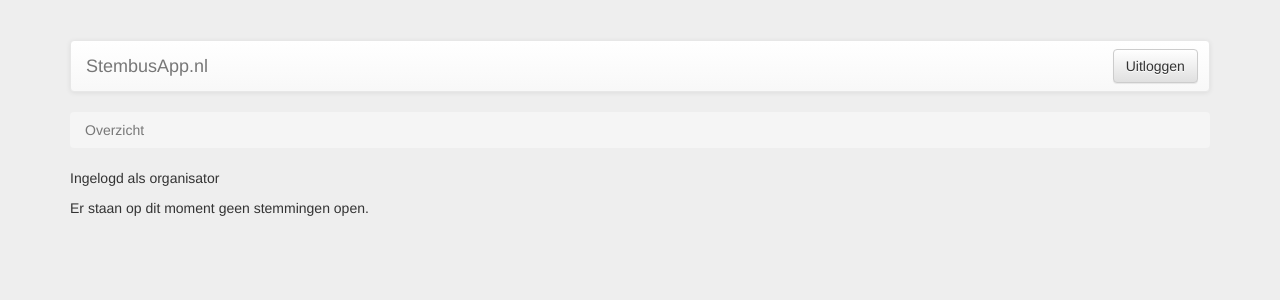
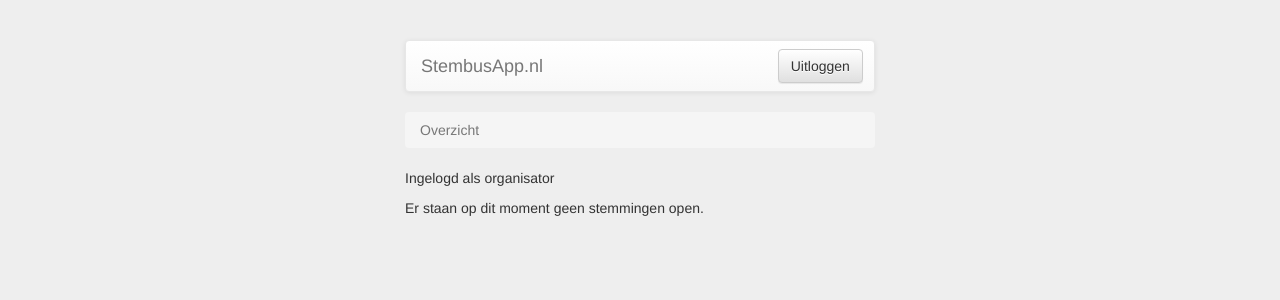
Before and after one commit to gerard-/votingapp, a Django app: page /polls/ in a window 1280 px wide. Shown: the top 300 px of the page. Run offline with Django 3.2, Linux system fonts and the light colour scheme; the visitor is signed in with stand-in values (Sample User, id 1); data that the repository does not hold is empty; some libraries are stand-ins or nearby versions.

Commit message:
Set max width on page

```diff
--- a/polls/static/polls/style.css
+++ b/polls/static/polls/style.css
@@ -2,6 +2,12 @@ body {
   padding-top: 40px;
   padding-bottom: 40px;
   background-color: #eee;
+}
+
+.container {
+  margin-right: auto;
+  margin-left: auto;
+  max-width: 500px;
 }
 
 .form-signin {
```
